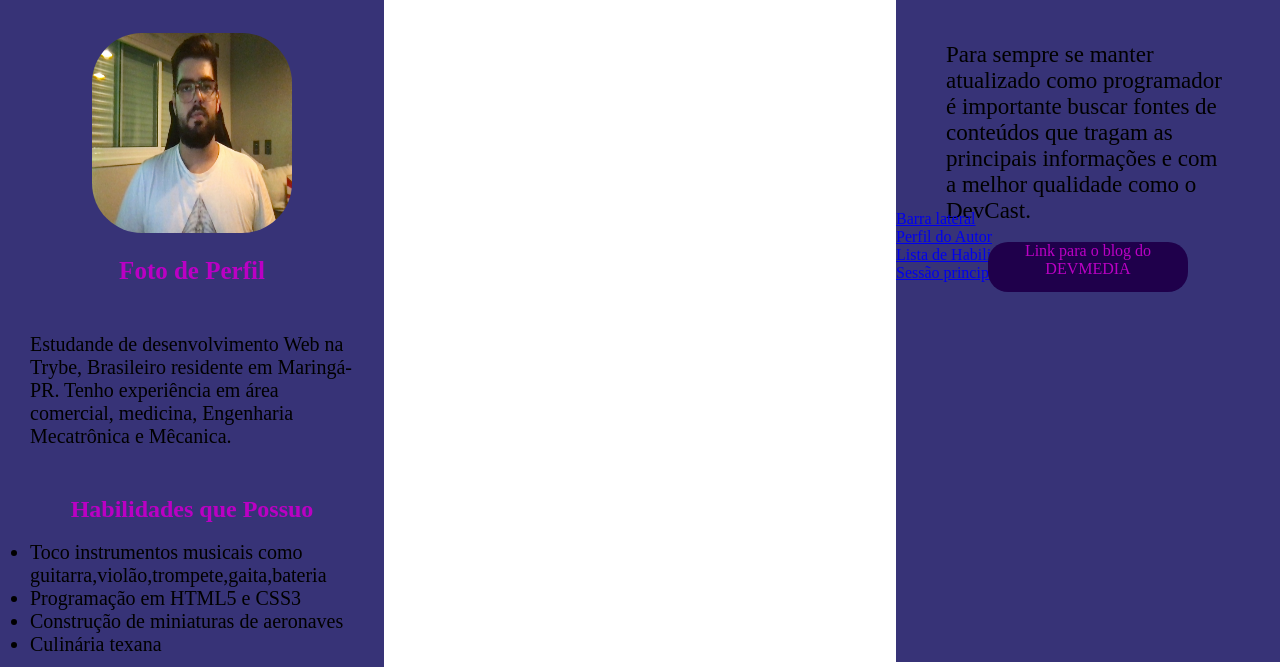
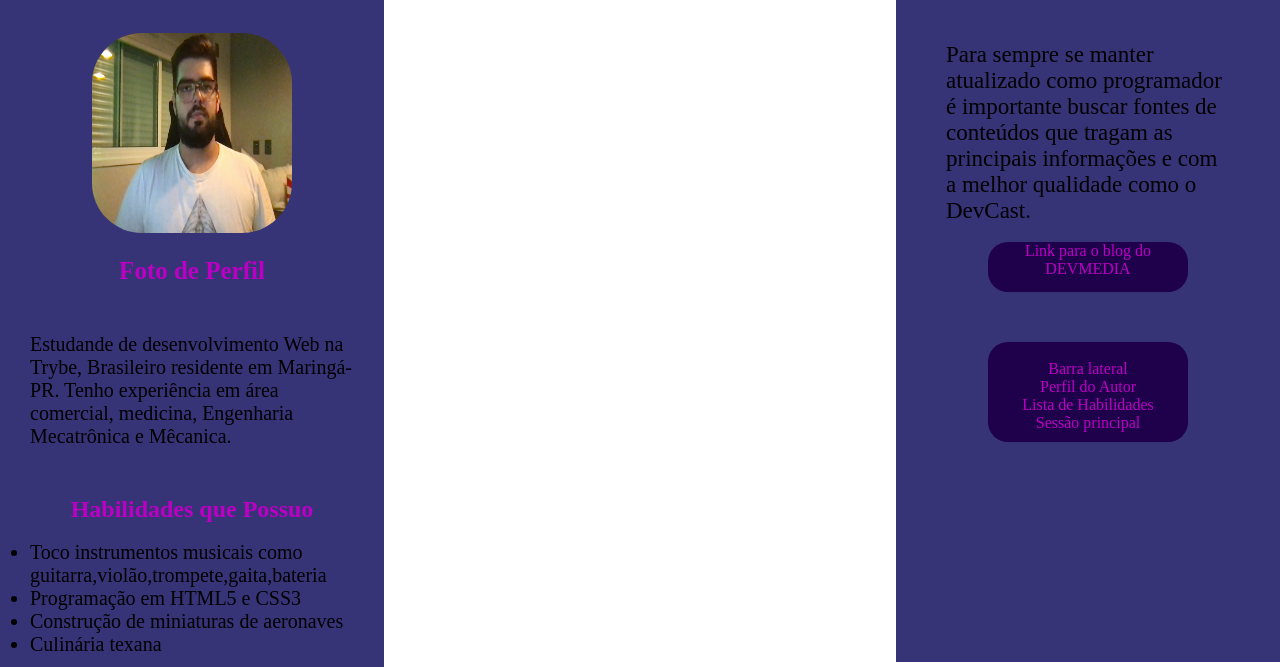
Before and after one commit to mateusparr/Portfolio, a plain HTML site: page index.html in a window 1280 px wide. Shown: the part 133-800 px from the top of the page. Drawn offline with Linux system fonts and the light colour scheme.

Commit message:
links-index style add 1

```diff
--- a/style.css
+++ b/style.css
@@ -109,7 +109,23 @@ html,body{
 
 .podcast-link a{
     color: #BB00C4;
-    padding-top: 10px;
     text-decoration: none;
     border-radius: 20px;
 }
+
+.links-index{
+    width: 200px;
+    height: 100px;
+    border-radius: 20px;
+    margin: 0 auto;
+    position: relative;
+    top: 150px;
+    text-align: center;
+    background-color: #1F004B;
+}
+
+.links-index a{
+    text-decoration: none;
+    color: #BB00C4;
+
+}
```
